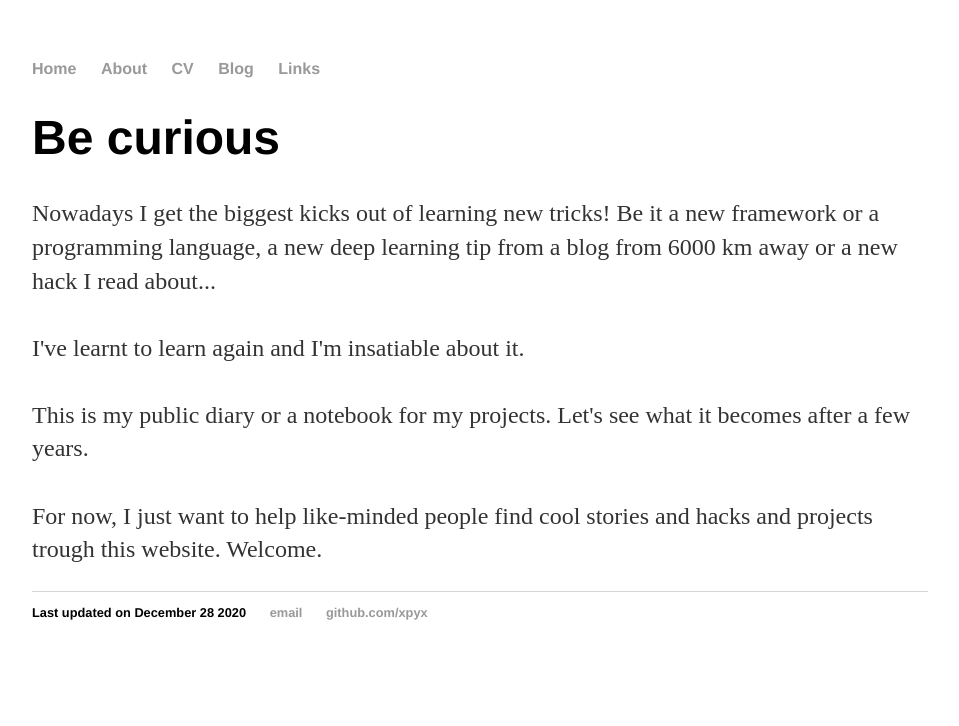
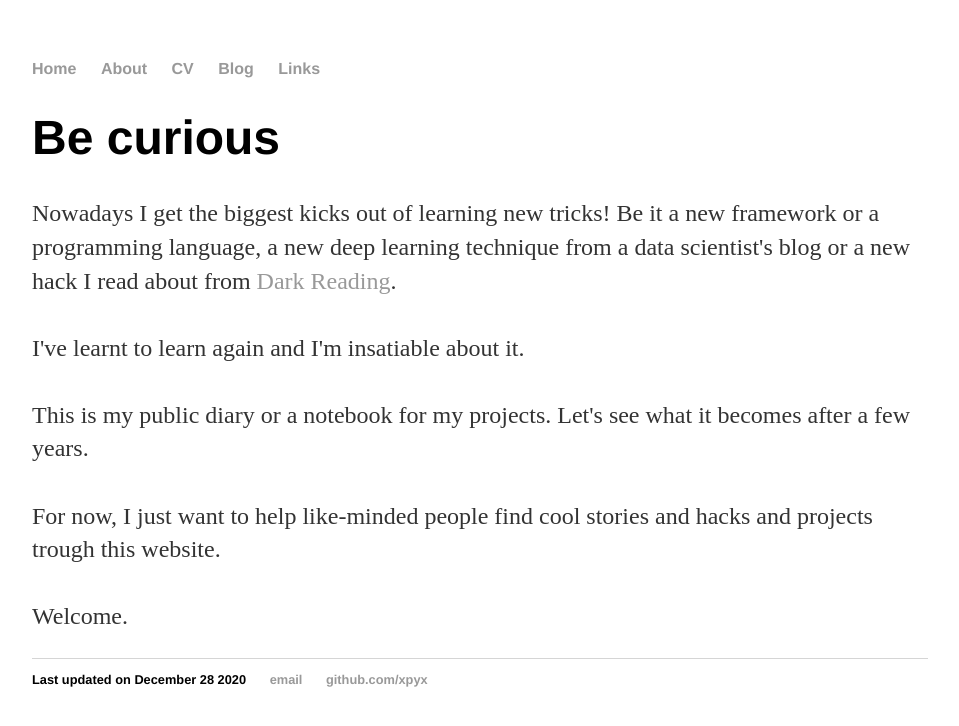
Before and after one commit to xpyx/xpyx.github.io, a Jekyll site: the page built from index.html, in a window 1280 px wide. Shown: the top 726 px of the page, without its empty margins (160-1119 px from the left). Built offline with Jekyll 4.4.1, drawn with Linux system fonts in a browser that asks for light colours.

Commit message:
front page update

```diff
--- a/index.html
+++ b/index.html
@@ -6,13 +6,14 @@ title: Ole utelias
 	<h1>Be curious</h1>
 	<p>
 		Nowadays I get the biggest kicks out of learning new tricks! Be it a new framework or a programming language,
-		a new deep learning tip from a blog from 6000 km away or a new hack I read about...<br><br>
-
-		I've learnt to learn again and I'm insatiable about it.<br><br>
-
-		This is my public diary or a notebook for my projects. Let's see what it becomes after a few years.<br><br>
-
+		a new deep learning technique from a data scientist's blog or a new hack I read about from
+		<a href="https://www.darkreading.com" _target="blank">Dark Reading</a>.
+		<br><br>
+		I've learnt to learn again and I'm insatiable about it.
+		<br><br>
+		This is my public diary or a notebook for my projects. Let's see what it becomes after a few years.
+		<br><br>
 		For now, I just want to help like-minded people find cool stories and hacks and projects trough this website.
-
+		<br><br>
 		Welcome.</p>
 </div><!-- /.blurb -->
```
